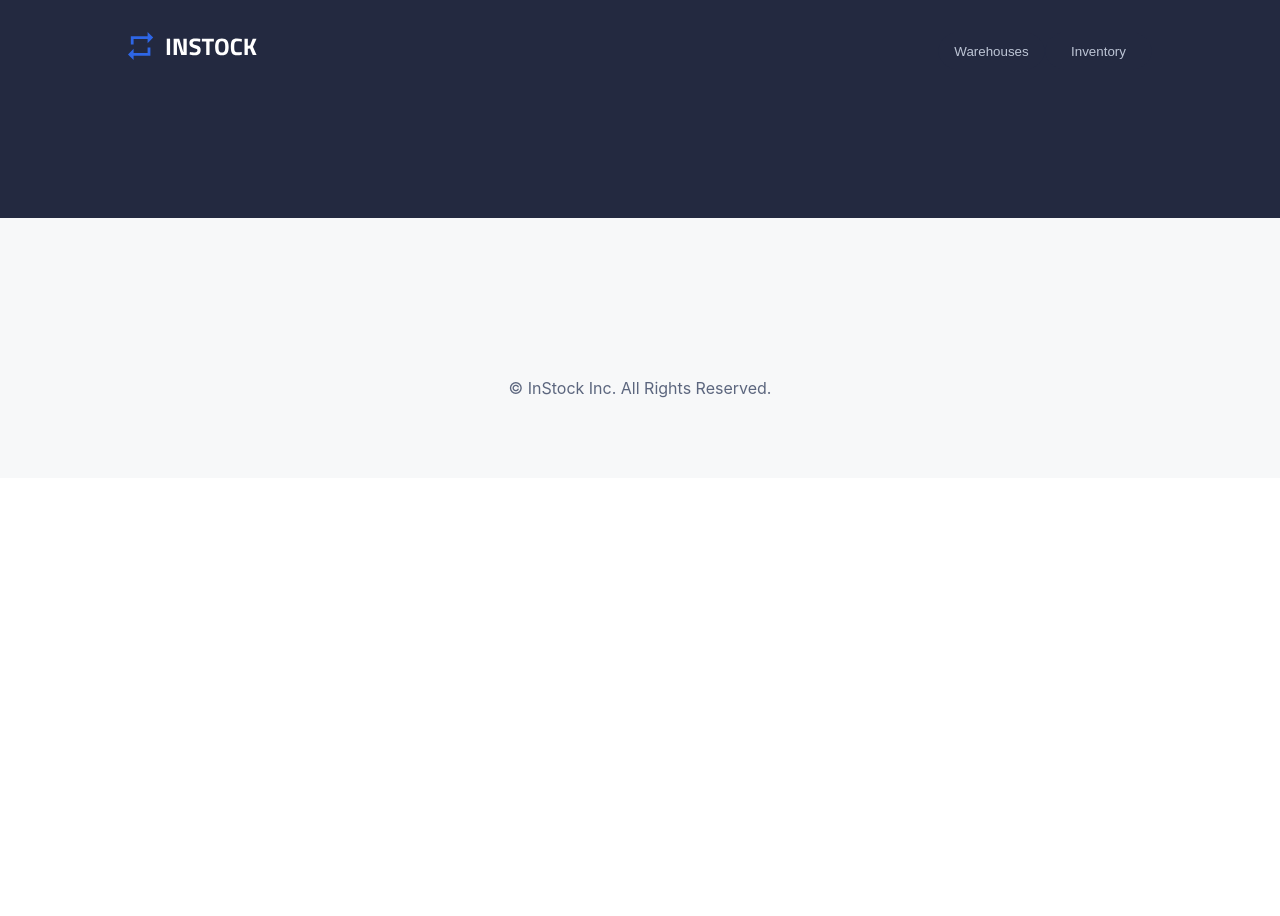
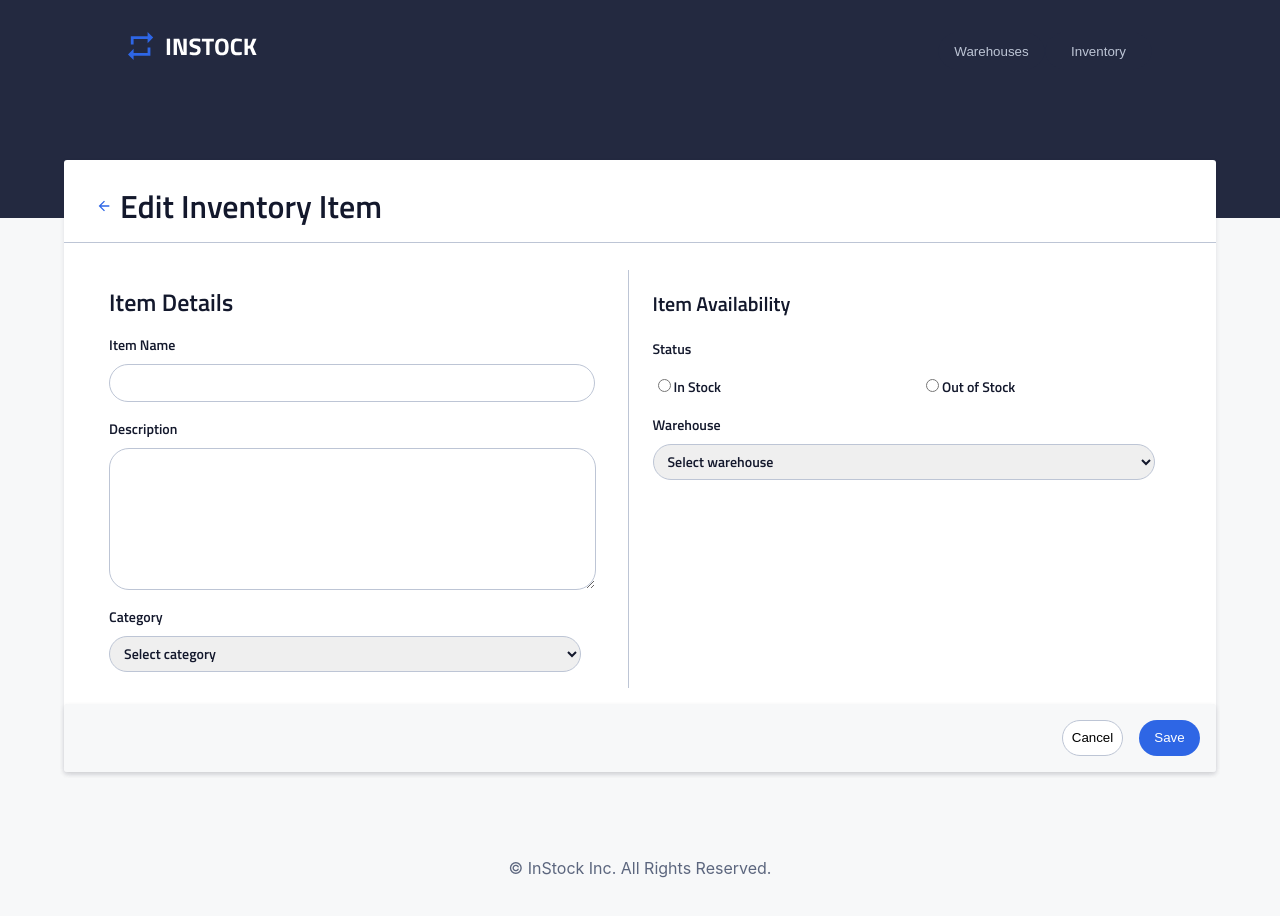
Before and after one commit to jemeryalvarado/in_stock_team1, a React (Create React App) app: page /inventories/edit/1 in a window 1280 px wide. Shown: the top 916 px of the page. Before the commit the page ends 800 px from the top, so only its background shows below. Built offline with nearby package versions, Linux system fonts and the light colour scheme; no server answers; the HTML template or start-up script is replaced by a standard one.

Commit message:
committing final code for edit inventory component

```diff
--- a/src/App.js
+++ b/src/App.js
@@ -17,7 +17,7 @@ function App() {
           <Route path="/warehouses/details" element={<Navigate to="/warehouses/details/1"/>} />
           <Route path="/warehouses/details/:warehouseId" element={< WarehouseDetailsPage />} />
           <Route path="/inventories"/>
-          <Route path="/inventories/edit" element={< EditInventory />} />
+          <Route path="/inventories/edit/:id" element={< EditInventory />} />
           <Route path="/addwarehouses" element = {<AddWarehouse /> } />
         </Routes>
       <Footer />
--- a/src/components/Main/EditInventory.js
+++ b/src/components/Main/EditInventory.js
@@ -41,7 +41,7 @@ function EditInventory({ match }) {
                 setItemDescription(inventory.description);
                 setCategory(inventory.category);
                 setStockStatus(inventory.status);
-                setWarehouse(inventory.warehouse_id);
+                setWarehouse(inventory.warehouse_name);
                 setQuantity(inventory.quantity);
                 setEditInventory(inventory);
             } catch (error) {
@@ -50,6 +50,8 @@ function EditInventory({ match }) {
         };
         fetchInventory();
     }, [inventoryId]);
+
+    console.log(editInventory);
 
     const validate = () => {
         const fieldErrors = {};
@@ -138,6 +140,7 @@ function EditInventory({ match }) {
                                 setEditInventory({ ...editInventory, category: e.target.value });
                             }}>
                             <option value="" disabled>Select category</option>
+                            <option value={category} selected>{category}</option>
                             <option value="electronics">Electronics</option>
                             <option value="furniture">Gear</option>
                             <option value="apparel">Apparel</option>
@@ -157,7 +160,7 @@ function EditInventory({ match }) {
                         <input
                         type="radio"
                         value="inStock"
-                        checked={stockStatus === 'inStock'}
+                        checked={stockStatus === 'In Stock'}
                         onChange={(e) => {
                             setStockStatus(e.target.value);
                             setEditInventory({ ...editInventory, status: e.target.value });
@@ -169,7 +172,7 @@ function EditInventory({ match }) {
                         <input
                             type="radio"
                             value="outOfStock"
-                            checked={stockStatus === 'outOfStock'}
+                            checked={stockStatus === 'Out of Stock'}
                             onChange={(e) => {
                                 setStockStatus(e.target.value);
                                 setEditInventory({ ...editInventory, status: e.target.value });
@@ -177,7 +180,7 @@ function EditInventory({ match }) {
                             Out of Stock
                     </label>
                 </div>
-                {stockStatus === 'inStock' && (
+                {stockStatus === 'In Stock' && (
                     <label className="section__availability-section__label">
                     Quantity
                     <input
@@ -204,6 +207,7 @@ function EditInventory({ match }) {
                             setEditInventory({ ...editInventory, warehouse_id: e.target.value });
                         }}>
                         <option value="" disabled>Select warehouse</option>
+                        <option value={warehouse} selected>{warehouse}</option>
                         <option value="brooklyn">Brooklyn</option>
                         <option value="washington">Washington</option>
                         <option value="jersey">Jersey</option>
@@ -212,6 +216,7 @@ function EditInventory({ match }) {
                         <option value="seattle">Seattle</option>
                         <option value="miami">Miami</option>
                         <option value="boston">Boston</option>
+                        <option value="manhattan">Manhattan</option>
                     </select>
                     <ShowError fieldInvalid={fieldStatus.warehouse} errorMessage={fieldStatus.warehouse}/>
                 </label>
--- a/src/components/Main/EditInventory.scss
+++ b/src/components/Main/EditInventory.scss
@@ -9,7 +9,7 @@
     z-index: 3;
     width: 90vw;
     height: fit-content;
-    top: 30rem;
+    top: 29rem;
     bottom: 0;
     left: 0;
     right: 0;
@@ -18,11 +18,11 @@
     box-shadow: 0 2px 5px rgba(19, 24, 44, 0.1);
 
     @include media-query_('tablet') {
-        top: 11.8rem;
+        top: 8.2rem;
     }
 
     @include media-query_('desktop') {
-        top: 11.8rem;
+        top: 8.2rem;
     }
 
     &__title {
@@ -37,12 +37,14 @@
             justify-content: flex-start;
             padding-left: 2rem;
             @include text-styles-config(32, 40, 'SemiBold');
+            padding-bottom: 1rem;
         }
 
         @include media-query_('desktop') {
             justify-content: flex-start;
             padding-left: 2rem;
             @include text-styles-config(32, 40, 'SemiBold');
+            padding-bottom: 1rem;
         }
 
         &__img {
@@ -101,7 +103,7 @@
                 &__label {
                     display: flex;
                     flex-direction: column;
-                    padding-bottom: 1rem;
+                    margin-bottom: 1rem;
                     @include text-styles-config(13, 20, 'SemiBold');
 
                     @include media-query_('tablet'){
@@ -117,10 +119,14 @@
                         border: solid 1px $Cloud;
                         height: 2.25rem;
                         width: 97%;
-                        @include text-styles-config(13, 20, 'SemiBold');
+                        @include text-styles('BodyMedium');
                         margin-top: 0.5rem;
                         padding-left: 0.625rem;
                         color: #13182C;
+
+                        @include media-query_('mobile') {
+                            @include text-styles('BodyMedium', true);
+                        }
 
                         @include media-query_('tablet') {
                             @include text-styles-config(14, 22, 'SemiBold');
@@ -137,6 +143,9 @@
                         border: solid 1px $Cloud;
                         height: 7.5rem;
                         margin-top: 0.5rem;
+                        @include text-styles('BodyMedium');
+                        padding: 0.625rem;
+                        font-family: 'SemiBold';
                     }
                 }
             }
@@ -162,6 +171,7 @@
             border-bottom: none;
             border-left: solid $Cloud 1px;
             padding-left: 1.5rem;
+            margin-bottom: 1rem;
         }
 
         &__title {
@@ -195,7 +205,7 @@
 
         &__label {
             @include text-styles-config(13, 20, 'SemiBold');
-            margin-bottom: 0.5rem;
+            margin-bottom: 1rem;
 
             @include media-query_('tablet') {
                 @include text-styles-config(14, 22, 'SemiBold');
@@ -236,6 +246,7 @@
             justify-content: space-around;
             align-items: center;
             box-shadow: 0 2px 5px rgba(19, 24, 44, 0.1);
+            border-radius: 0.188rem;
 
             @include media-query_('tablet') {
                 justify-content: flex-end;
@@ -310,12 +321,12 @@
 
 .footer {
     @include media-query_('mobile'){
-        padding-top: 50rem;
+        padding-top: 57rem;
     }
     @include media-query_('tablet'){
-        padding-top: 35rem;
+        padding-top: 45rem;
     }
     @include media-query_('desktop'){
-        padding-top: 10rem;
+        padding-top: 40rem;
     }
 }
```
